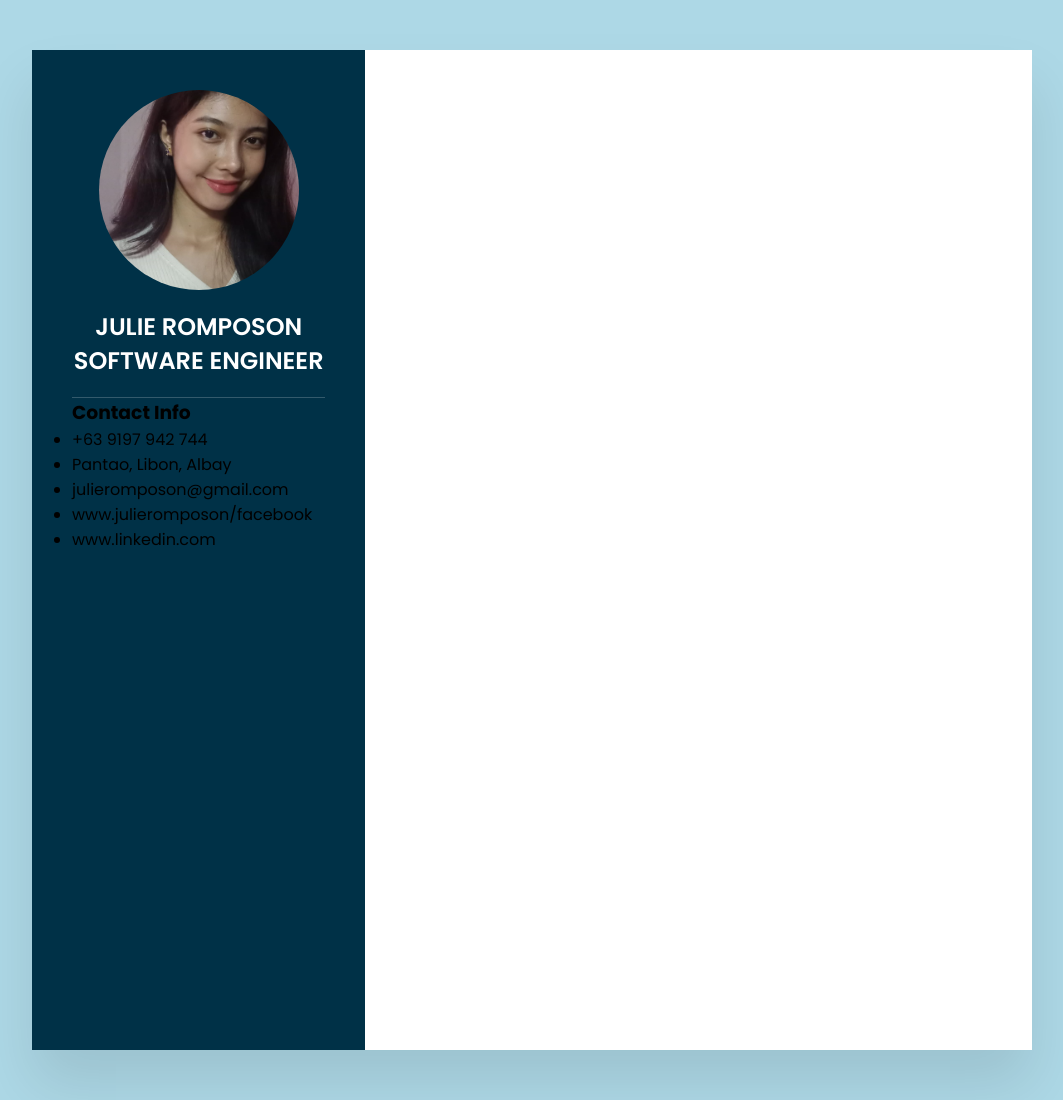
After one commit to jleiprrb/2024_BSIT-2B_Eligere_Julie-Pernecita-Romposon, a PHP site: page /resume.html in a window 1280 px wide. The commit adds this page. Shown: the whole page, without its empty margins (108-1171 px from the left). Run offline with PHP 8.4, Linux system fonts and the light colour scheme.

Commit message:
Add files via upload

```diff
--- /dev/null
+++ b/resume.html
@@ -0,0 +1,48 @@
+<!DOCTYPE html>
+<html lang="en">
+<head>
+    <meta name="viewport" content="width=device-width, initial-scale=1.0">
+    <title>Responsive CV using Html & Css</title>
+    <link rel="stylesheet" type="text/css" href="style.css">
+</head>
+<body>
+    <div class="container">
+        <div class="left_side">
+            <div class="profileText">
+                <div class="imgJ14">
+                    <img src="imgJ14.jpg" alt="Profile Image">
+                </div>
+                <h2>Julie Romposon<br><span>Software Engineer</span></h2>
+            </div>
+            <div class="contactInfo">
+                <h3 class="title">Contact Info</h3>
+                <ul>
+                    <li>
+                        <span class="icon"></span>
+                        <span class="text">+63 9197 942 744</span>
+                    </li>
+                    <li>
+                        <span class="icon"></span>
+                        <span class="text">Pantao, Libon, Albay</span>
+                    </li>
+                    <li>
+                        <span class="icon"></span>
+                        <span class="text">julieromposon@gmail.com</span>
+                    </li>
+                    <li>
+                        <span class="icon"></span>
+                        <span class="text">www.julieromposon/facebook</span>
+                    </li>
+                    <li>
+                        <span class="icon"></span>
+                        <span class="text">www.linkedin.com</span>
+                    </li>
+                </ul>
+            </div>
+        </div>
+        <div class="right_side">
+            <!-- Add your content for the right side here -->
+        </div>
+    </div>
+</body>
+</html>
--- a/style.css
+++ b/style.css
@@ -1,151 +1,76 @@
-*{
+@import url('https://fonts.googleapis.com/css?family=Poppins:200,300,400,500,600,700,800,900&display=swap');
+
+* {
     margin: 0;
     padding: 0;
     box-sizing: border-box;
-    font-family: "Poppins", sans-serif;
+    font-family: 'Poppins', sans-serif;
 }
 
-body{
-  display: flex;
-  justify-content: center;
-  align-items: center;
-  min-height: 100vh;;
-  background: url(../images/nnn.jpg) no-repeat;
-  background-size: cover;
-  background-position: center;
+body {
+    background: lightblue;
+    display: flex;
+    justify-content: center;
+    align-items: center;
+    min-height: 100vh;
 }
 
-/*---------------------Navigation bar--------------------------*/
+.container {
+    position: relative;
+    width: 100%;
+    max-width: 1000px;
+    min-height: 1000px;
+    background: #fff;
+    margin: 50px;
+    display: grid;
+    grid-template-columns: 1fr 2fr;
+    box-shadow: 0 35px 55px rgba(0, 0, 0, 0.1);
+}
 
-.nav_menu {
+.container .left_side {
+    position: relative;
+    background: #003147;
+    padding: 40px;
+}
+
+.profileText {
+    position: relative;
+    display: flex;
+    flex-direction: column;
+    align-items: center;
+    padding-bottom: 20px;
+    border-bottom: 1px solid rgba(255, 255, 255, 0.2);
+}
+
+.profileText .imgJ14 {
+    position: relative;
+    width: 200px;
+    height: 200px;
+    border-radius: 50%;
+    overflow: hidden;
+}
+
+.profileText .imgJ14 img {
     position: absolute;
     top: 0;
     left: 0;
     width: 100%;
-    display: flex;
-    justify-content: flex-end;
-    padding: 0 1rem;
-    box-sizing: border-box;
-    align-items: center;
-  }
-
-
-
-  .nav_menu ul {
-    list-style-type: none;
-    margin: 0;
-    padding: 0;
-    display: flex;
-  }
-
-  .nav_menu li {
-    margin-right: 4rem;
-    margin-top: 1rem;
-  }
-
-  .nav_menu a {
-    color: saddlebrown;
-    text-decoration: none;
-    font-size: 14.5px;
-  }
-
-  .nav_menu a:hover{
-    text-decoration: underline;
+    height: 100%;
+    object-fit: cover;
 }
 
-/*---------------------LOGIN style--------------------------*/
-
-.wrapper{
-    width: 540px;
-    background: transparent;
-    color: saddlebrown;
-    border-radius: 12px;
-    padding: 30px 40px;
+.profileText h2 {
+    color: #fff;
+    font-size: 1.5em;
+    margin-top: 20px;
+    text-transform: uppercase;
+    text-align: center;
+    font-weight: 600;
+    line-height: 1.4em;
 }
 
-.wrapper h1{
-    font-size: 36px;
-    text-align: center;
+.container .right_side {
+    position: relative;
+    background: #fff;
+    padding: 40px;
 }
-
-.wrapper .input-box{
-    position: relative;
-    width: 100%;
-    height: 50px;
-    margin: 23px 0;
-}
-
-.input-box input{
-    width: 100%;
-    height: 100%;
-    background: rgba(143, 142, 142, 0.2);
-    border: none;
-    outline: none;
-    border-radius: 40px;
-    font-size: 16px;
-    padding: 20px 45px 20px 20px;
-}
-
-.input-box input::placeholder{
-    color: saddlebrown;
-}
-
-.input-box i{
-    position: absolute;
-    right: 20px;
-    top: 30%;
-    transform: translate(-50%);
-    font-size: 20px;
-}
-
-.wrapper .remember-forgot{
-    display: flex;
-    justify-content: space-between;
-    font-size: 14.5px;
-    margin: -15px 0 15px;
-    margin-top: 1rem;
-}
-
-.remember-forgot label input{
-    accent-color: saddlebrown;
-    margin-right: 3px;
-}
-
-.remember-forgot a{
-    color: saddlebrown;
-    text-decoration: none;
-}
-
-.remember-forgot a:hover{
-    text-decoration: underline;
-}
-
-.wrapper .button{
-    width: 100%;
-    height: 45px;
-    background: rgba(255, 255, 255, 0.8);
-    border: none;
-    outline: none;
-    border-radius: 40px;
-    box-shadow: 0 0 10px rgba(0, 0, 0, .1);
-    cursor: pointer;
-    font-size: 16px;
-    color: #333;
-    font-weight: 600;
-}
-
-.wrapper .register-link{
-    font-size: 14.5px;
-    text-align: center;
-    margin: 20px 0 15px;
-}
-
-.register-link p a{
-    color: saddlebrown;
-    text-decoration: none;
-    font-weight: 600;
-}
-
-.register-link p a:hover{
-   text-decoration: underline;
-}
```
Also changed, not shown: imgJ14.jpg (added).
